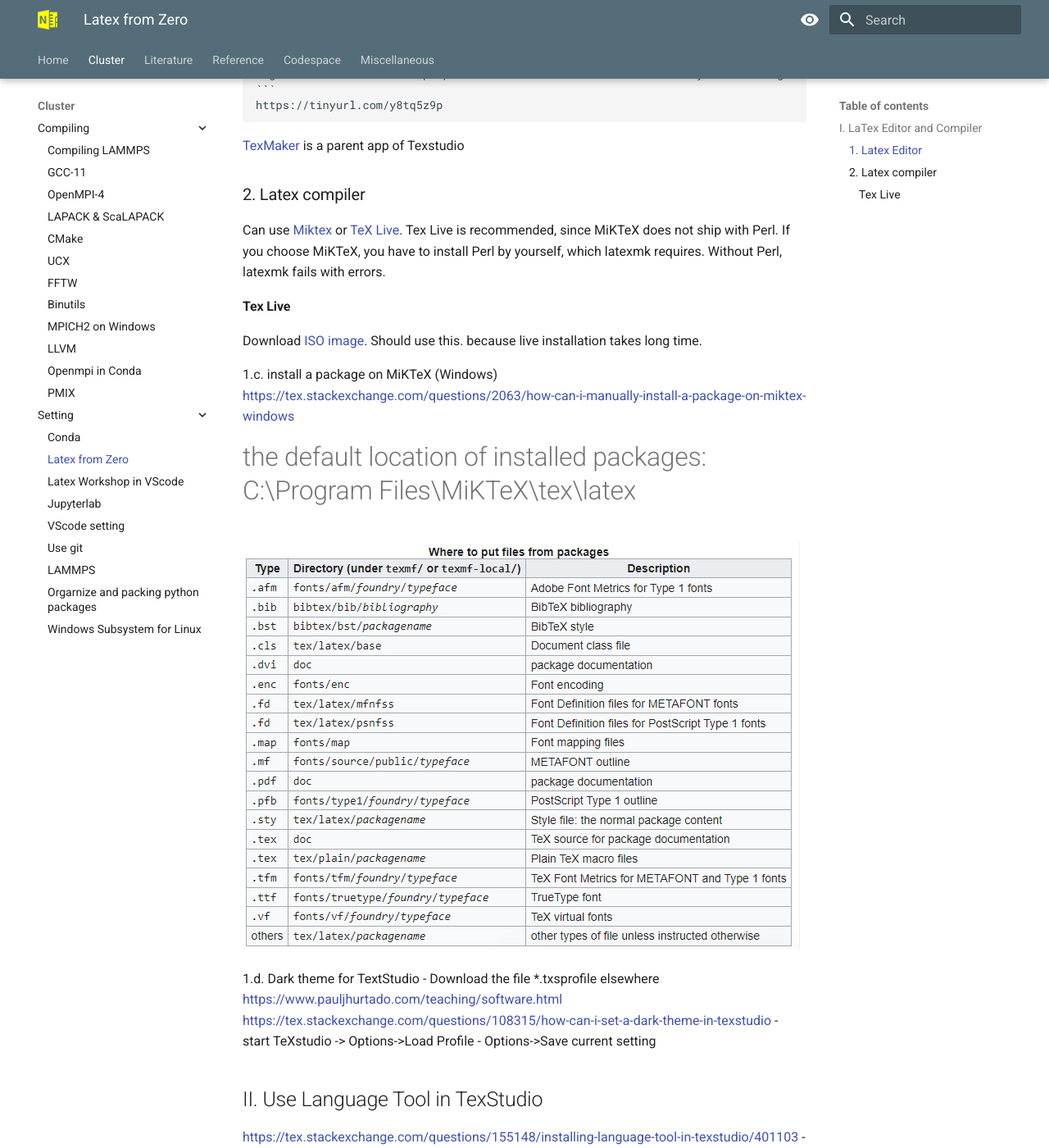
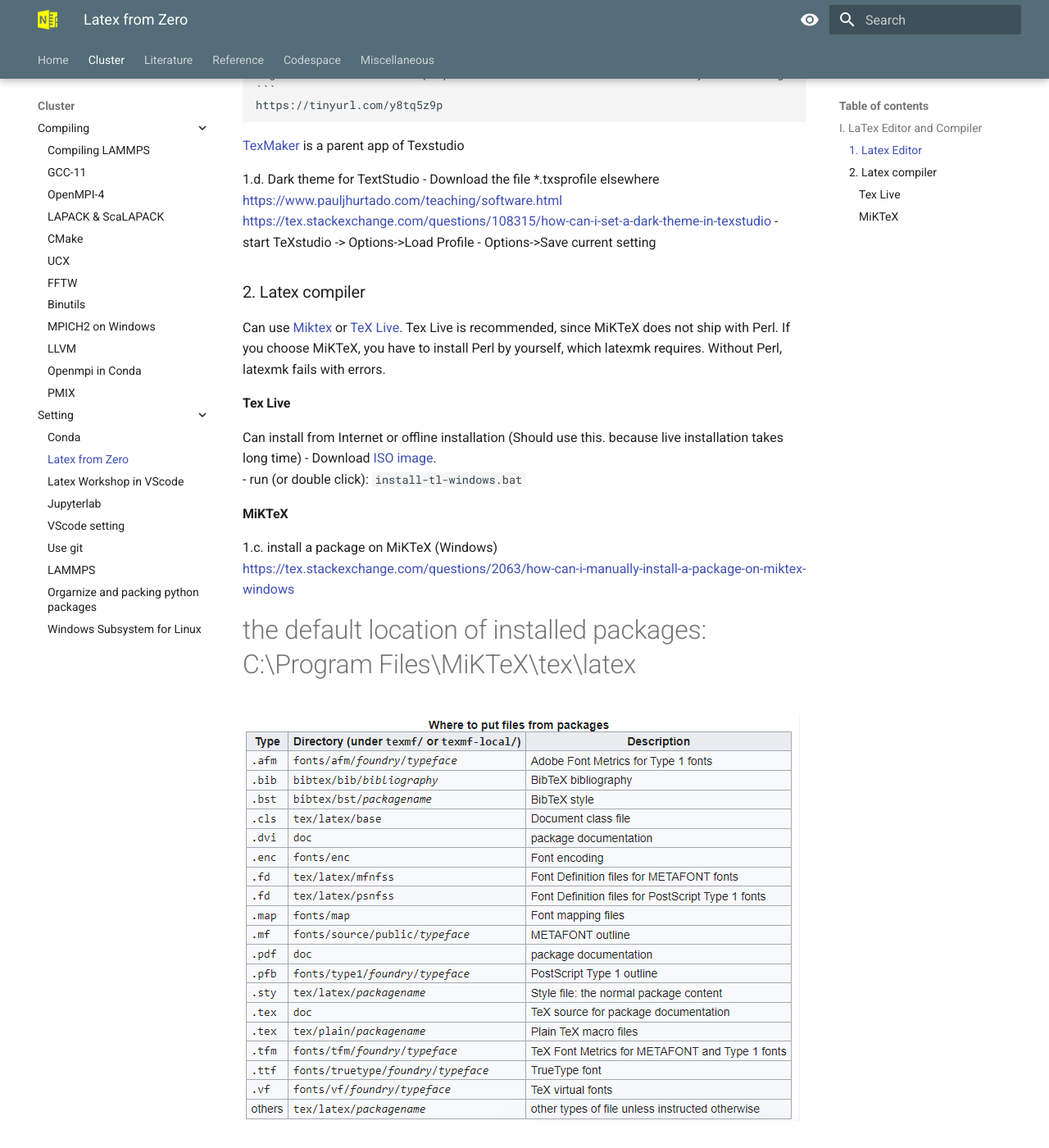
Before and after one commit to thangckt/thangckt.github.io, an MkDocs documentation site: the page built from docs/cluster/AppSetting/Latex_TexStudio.md, in a window 1280 px wide and 1400 px high, scrolled down 1435 px. Shown: the whole window at 82% size. Built offline with MkDocs 1.6.1 and Material for MkDocs 9.7.7, drawn with Linux system fonts in a browser that asks for light colours; the version menu is left out; some of the changed lines change nothing that is shown.

Commit message:
Update Latex_TexStudio.md

```diff
--- a/docs/cluster/AppSetting/Latex_TexStudio.md
+++ b/docs/cluster/AppSetting/Latex_TexStudio.md
@@ -64,20 +64,6 @@
 
 [TexMaker](https://www.xm1math.net/texmaker/download.html) is a parent app of Texstudio
 
-### 2. Latex compiler
-
-Can use [Miktex](https://miktex.org) or [TeX Live](https://www.tug.org/texlive/). Tex Live is recommended, since MiKTeX does not ship with Perl. If you choose MiKTeX, you have to install Perl by yourself, which latexmk requires. Without Perl, latexmk fails with errors.
-
-#### Tex Live
-
-Download [ISO image](https://lab.uklee.pe.kr/tex-archive/systems/texlive/Images/). Should use this. because live installation takes long time.
-
-1.c. install a package on MiKTeX (Windows)
-https://tex.stackexchange.com/questions/2063/how-can-i-manually-install-a-package-on-miktex-windows
-#the default location of installed packages: C:\Program Files\MiKTeX\tex\latex
-
-![](./figure/fig1_miktex1.png)
-
 1.d. Dark theme for TextStudio
 - Download the file *.txsprofile elsewhere
 https://www.pauljhurtado.com/teaching/software.html
@@ -86,6 +72,23 @@
 - Options->Save current setting
 
 
+### 2. Latex compiler
+
+Can use [Miktex](https://miktex.org) or [TeX Live](https://www.tug.org/texlive/). Tex Live is recommended, since MiKTeX does not ship with Perl. If you choose MiKTeX, you have to install Perl by yourself, which latexmk requires. Without Perl, latexmk fails with errors.
+
+#### Tex Live
+
+Can install from Internet or offline installation (Should use this. because live installation takes long time)
+- Download [ISO image](https://lab.uklee.pe.kr/tex-archive/systems/texlive/Images/).
+- run (or double click): `install-tl-windows.bat`
+
+#### MiKTeX
+
+1.c. install a package on MiKTeX (Windows)
+https://tex.stackexchange.com/questions/2063/how-can-i-manually-install-a-package-on-miktex-windows
+#the default location of installed packages: C:\Program Files\MiKTeX\tex\latex
+
+![](./figure/fig1_miktex1.png)
 
 ## II. Use Language Tool in TexStudio
 
```
